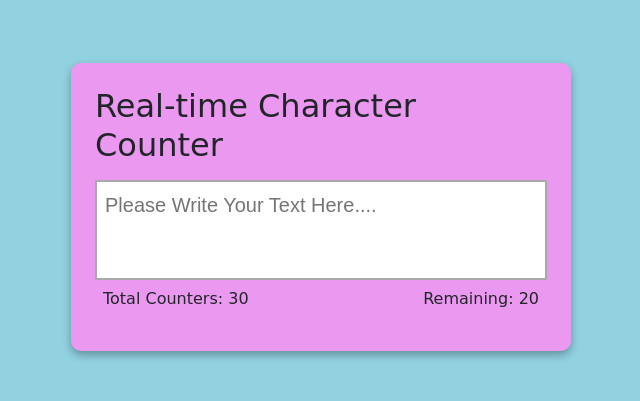
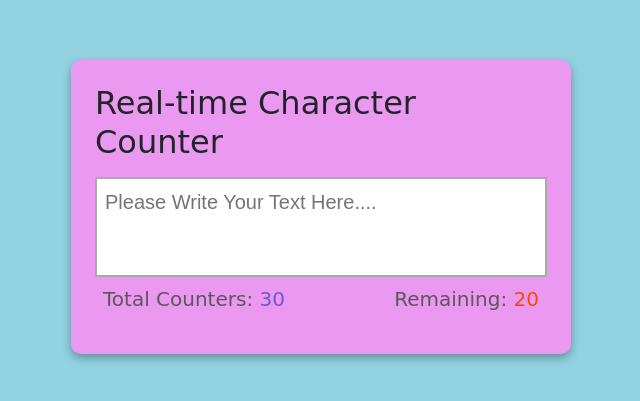
Before and after one commit to katherinekhine/real-time-character-counter, a plain HTML site: page index.html in a window 1280 px wide. Shown: the part 193-594 px from the top of the page, without its empty margins (319-959 px from the left). Drawn offline with nearby package versions, Linux system fonts and the light colour scheme.

Commit message:
update index.html

```diff
--- a/index.html
+++ b/index.html
@@ -18,8 +18,10 @@
             style="resize: none; width: 100%; height: 100px; font-family: sans-serif; box-sizing: border-box; border: solid 2px darkgray;"
             placeholder="Please Write Your Text Here...." maxlength="60"></textarea>
         <div class="d-flex justify-content-between px-2">
-            <p>Total Counters: <span class="total-counter" id="total-counter">30</span></p>
-            <p>Remaining: <span class="remaining-counter" id="remaining-counter">20</span></p>
+            <p class="fs-5" style="color: #5c575d;">Total Counters: <span id="total-counter"
+                    style="color: slateblue;">30</span></p>
+            <p class="fs-5" style="color: #5c575d;">Remaining: <span id="remaining-counter"
+                    style="color: orangered;">20</span></p>
         </div>
     </div>
     <script src="https://cdn.jsdelivr.net/npm/bootstrap@5.3.3/dist/js/bootstrap.bundle.min.js"
```
